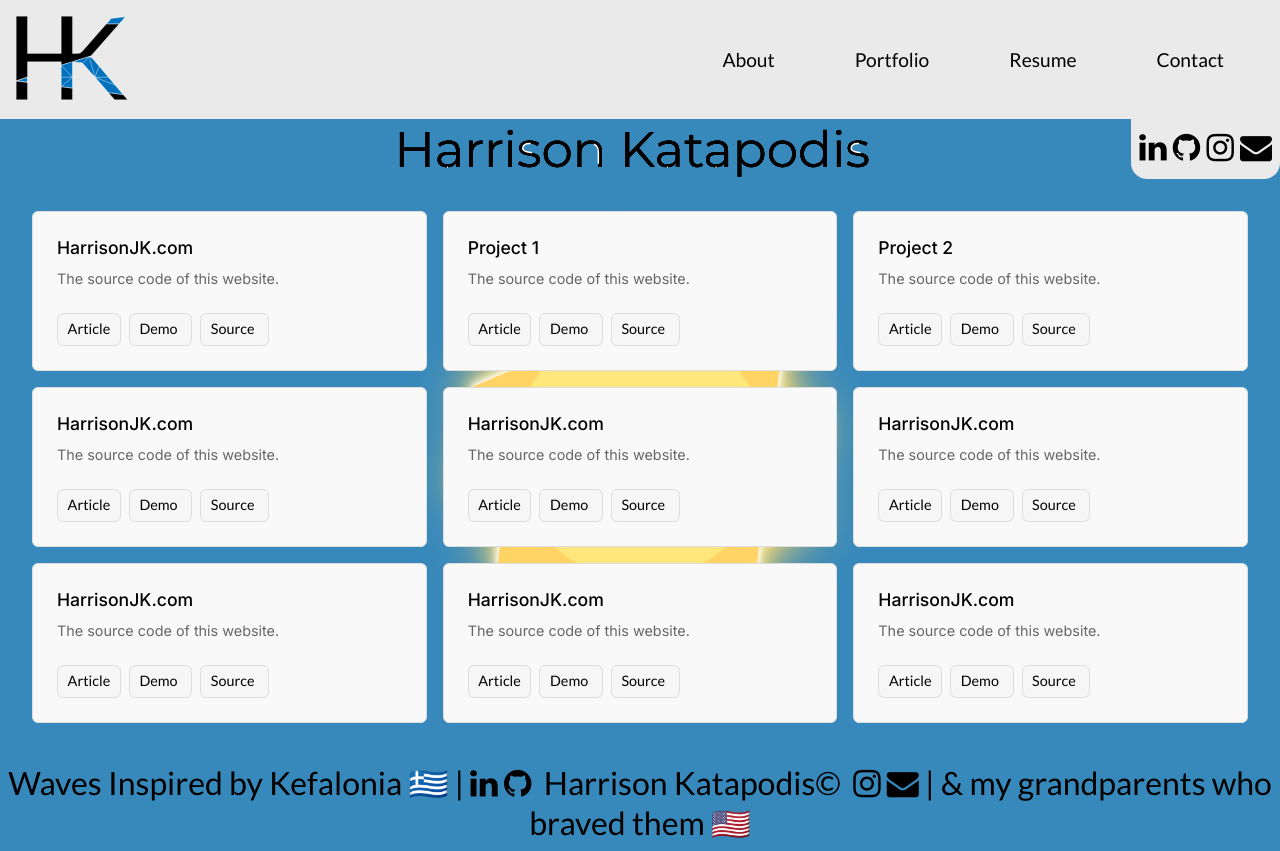
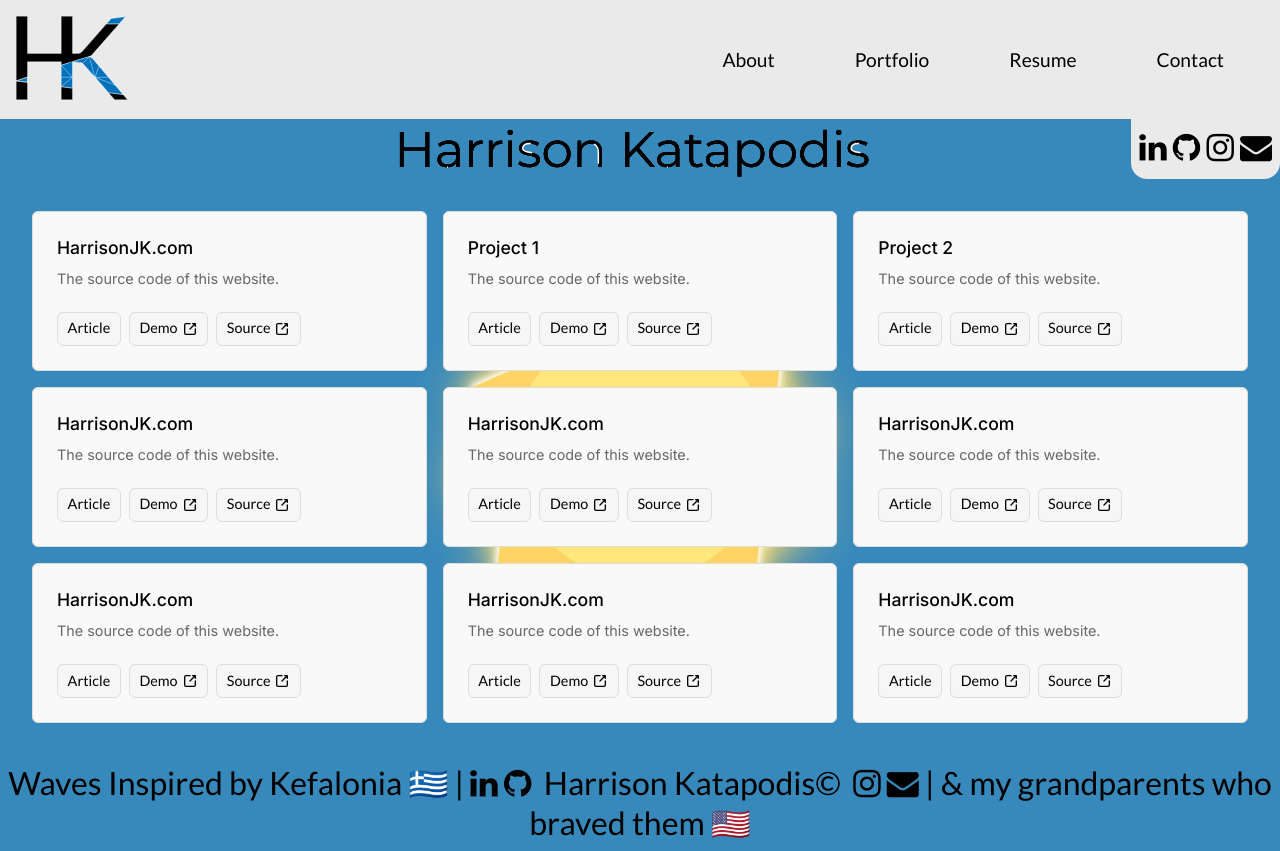
Before and after one commit to HarrisonJK/HarrisonJK.github.io, a React (Vite) app: page /Portfolio in a window 1280 px wide. Built offline with nearby package versions, Linux system fonts and the light colour scheme.

Commit message:
added link icon

```diff
--- a/src/components/Portfolio.jsx
+++ b/src/components/Portfolio.jsx
@@ -78,12 +78,12 @@ export const projectsList = [
 
 export function ExternalLinkIcon() {
   return (
-    <div>
     <svg
       id="Layer_2"
       data-name="Layer 2"
       xmlns="http://www.w3.org/2000/svg"
-        viewBox="0 0 900 187.52"
+      viewBox="0 0 24 24"
+      style={{ width: "1rem", height: "1rem", fill: "currentColor" }}
     >
       <g data-name="Layer 2">
         <g data-name="external-link">
@@ -93,7 +93,6 @@ export function ExternalLinkIcon() {
         </g>
       </g>
     </svg>
-    </div>
   );
 }
 
```
Also changed, not shown: 1 other file (tests, documents, lock files or other folders). Lines whose indentation alone changed are shown as unchanged.
